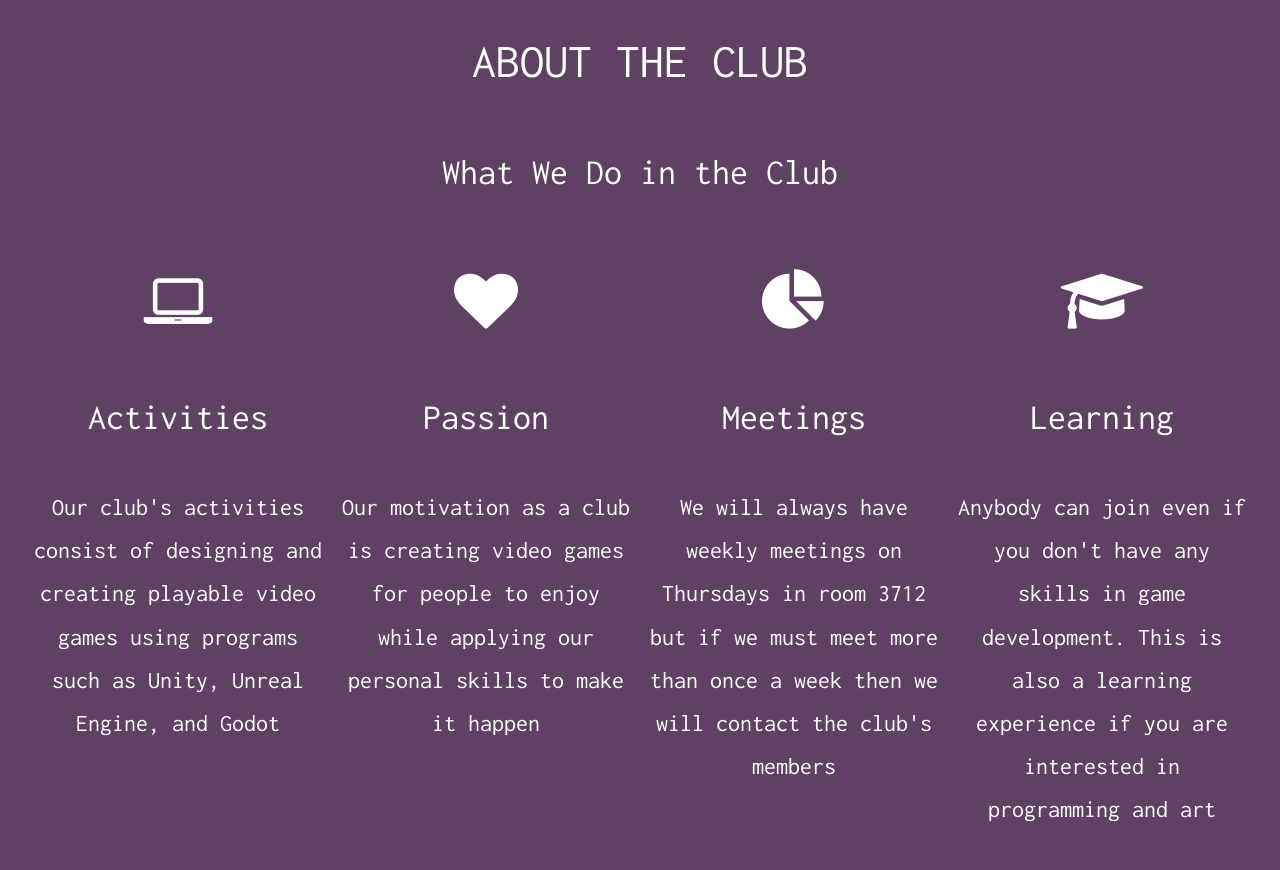
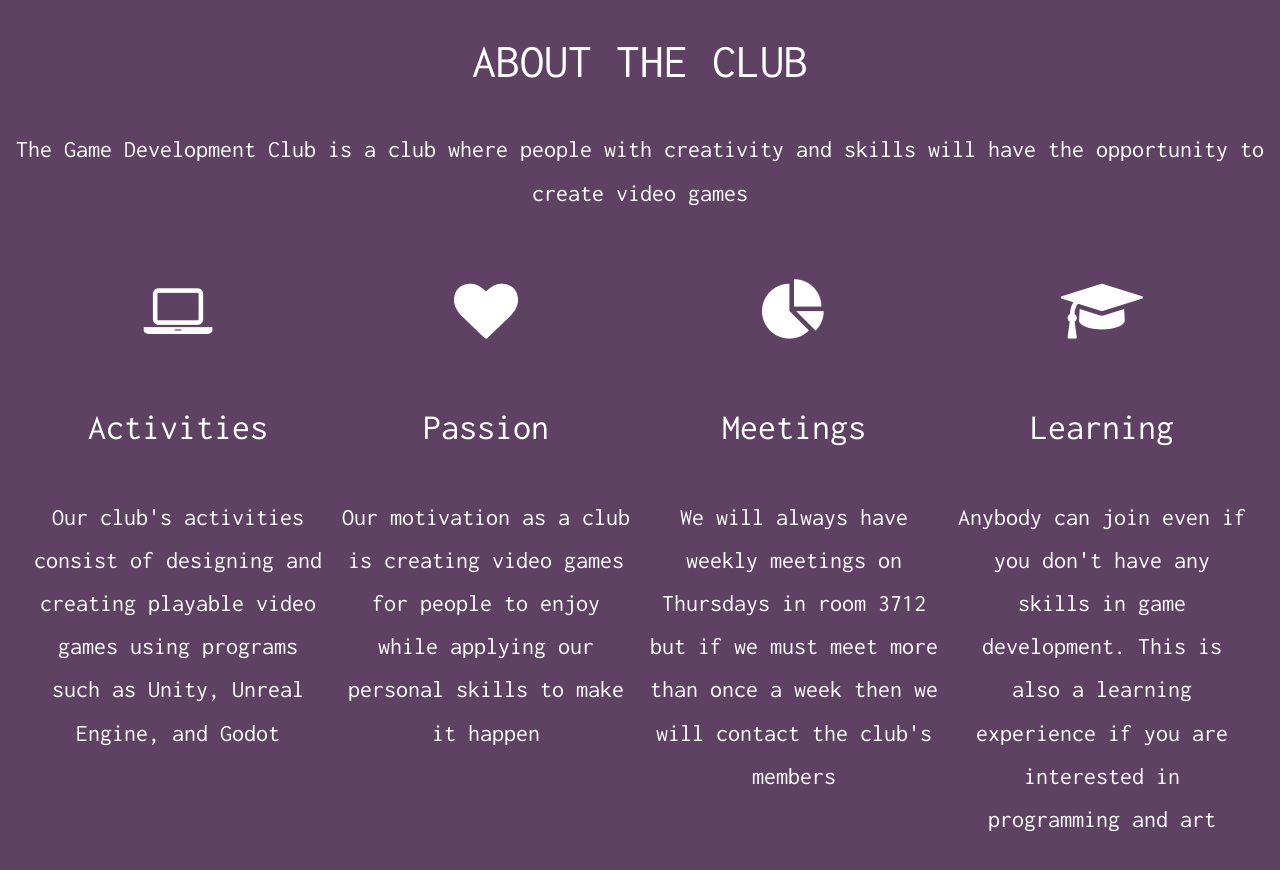
Before and after one commit to ButterToasty/wheatongdc, a plain HTML site: page index.html in a window 1280 px wide. Shown: the part 920-1790 px from the top of the page. Drawn offline with nearby package versions, Linux system fonts and the light colour scheme.

Commit message:
Update index.html

```diff
--- a/index.html
+++ b/index.html
@@ -70,7 +70,7 @@ body, html {
 <!-- About Section -->
 <div class="w3-container w3-grayscale w3-purple" style="padding:128px 16px" id="about">
   <h3 class="w3-center w3-xxxlarge">ABOUT THE CLUB</h3>
-  <p class="w3-center w3-xxlarge">What We Do in the Club</p>
+  <p class="w3-center w3-xlarge">The Game Development Club is a club where people with creativity and skills will have the opportunity to create video games</p>
   <div class="w3-row-padding w3-center" style="margin-top:64px">
     <div class="w3-quarter">
       <i class="fa fa-laptop w3-margin-bottom w3-jumbo w3-center"></i>
```
